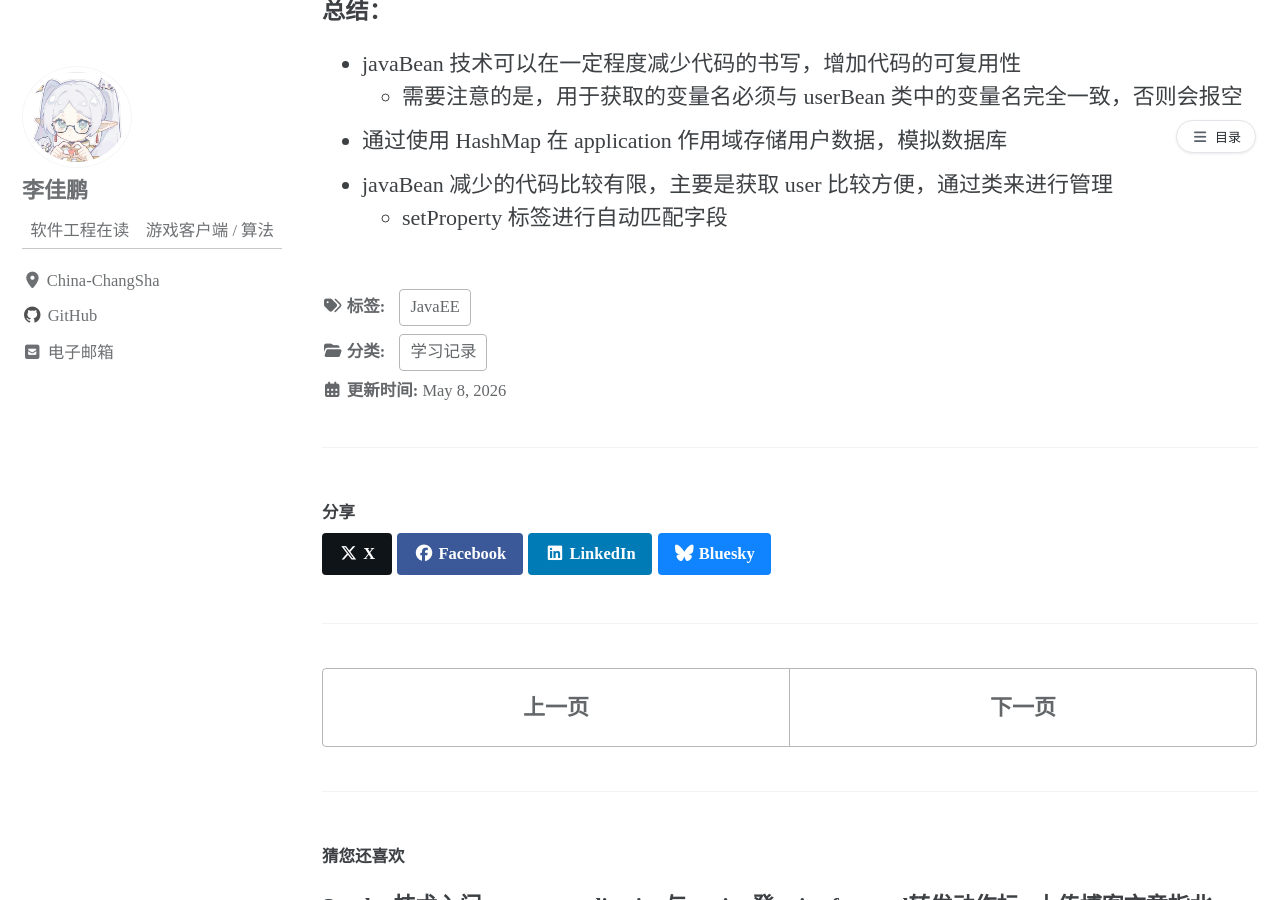
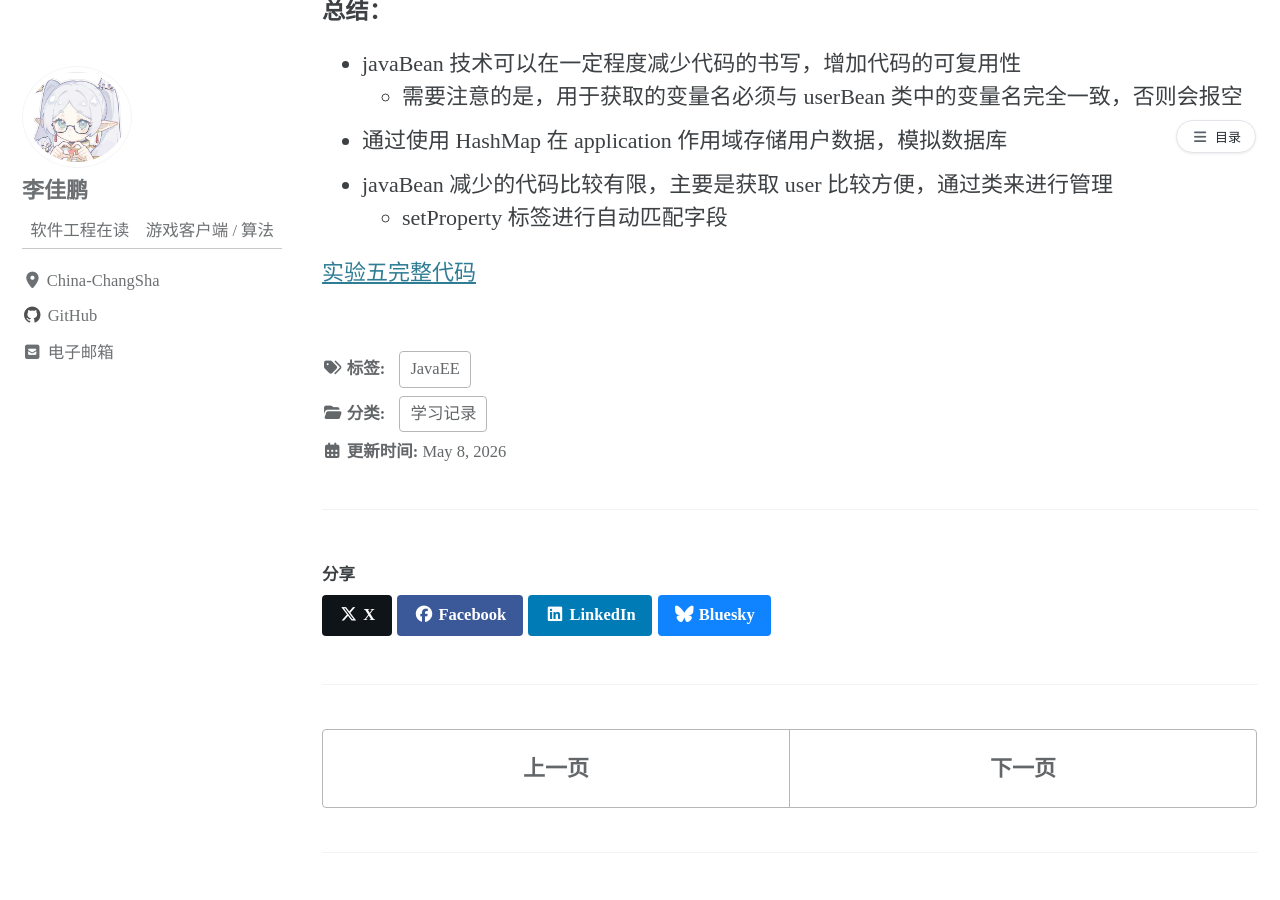
Before and after one commit to LJP3315/LJP3315.github.io, a Jekyll site: the page built from _posts/2026-05-08-JavaBean技术的使用.md, in a window 1280 px wide and 900 px high, scrolled down 4535 px. Built offline with Jekyll 4.4.1, drawn with Linux system fonts in a browser that asks for light colours; cached includes are drawn as plain includes.

Commit message:
为博客文章添加跳转代码的链接

```diff
--- a/_posts/2026-05-08-JavaBean技术的使用.md
+++ b/_posts/2026-05-08-JavaBean技术的使用.md
@@ -164,3 +164,5 @@ useBean 方法：
 * 通过使用 HashMap 在 application 作用域存储用户数据，模拟数据库
 * javaBean 减少的代码比较有限，主要是获取 user 比较方便，通过类来进行管理
   * setProperty 标签进行自动匹配字段
+
+[实验五完整代码](https://github.com/LJP3315/JavaEE/tree/main/exp05)
```
Also changed, not shown: _posts/2026-05-10-Servlet-技术入门.md (+4 -0 lines).
